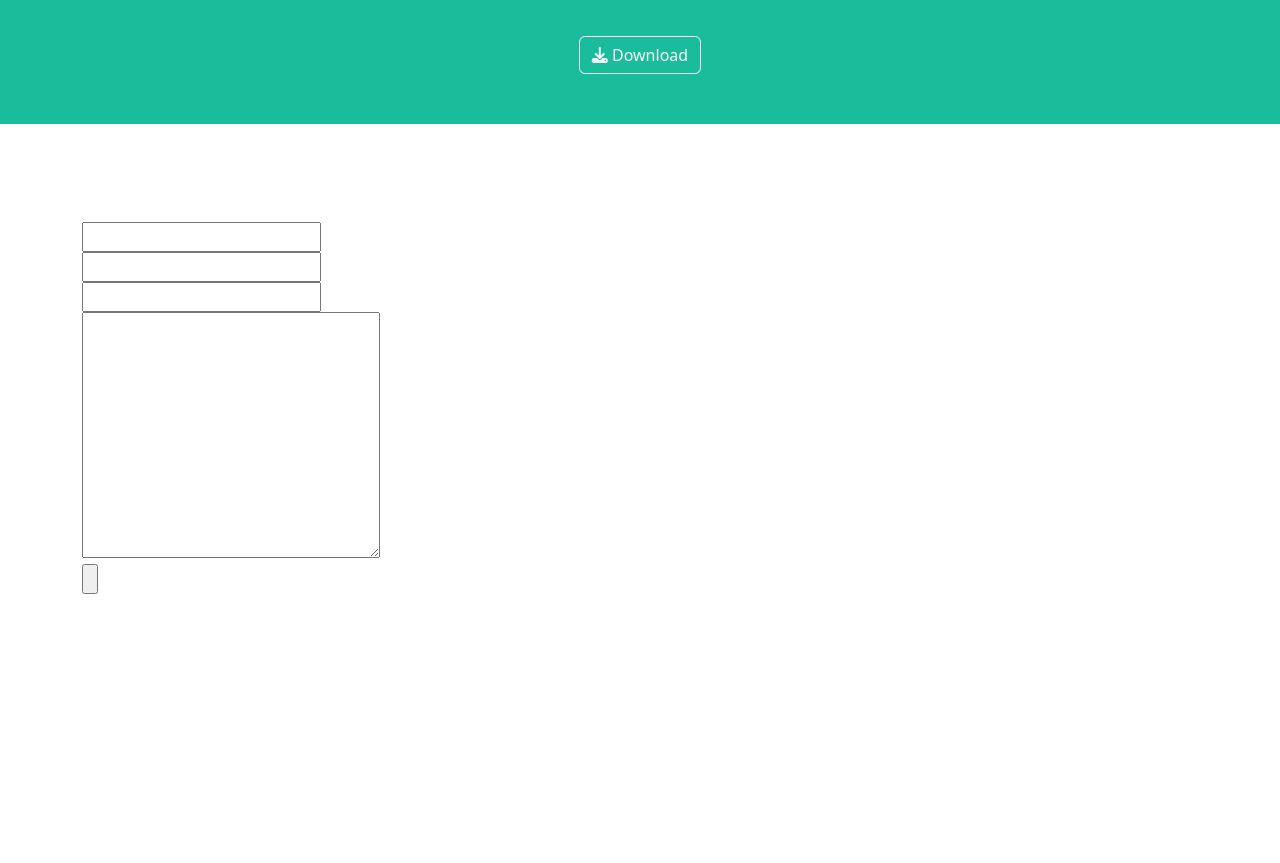
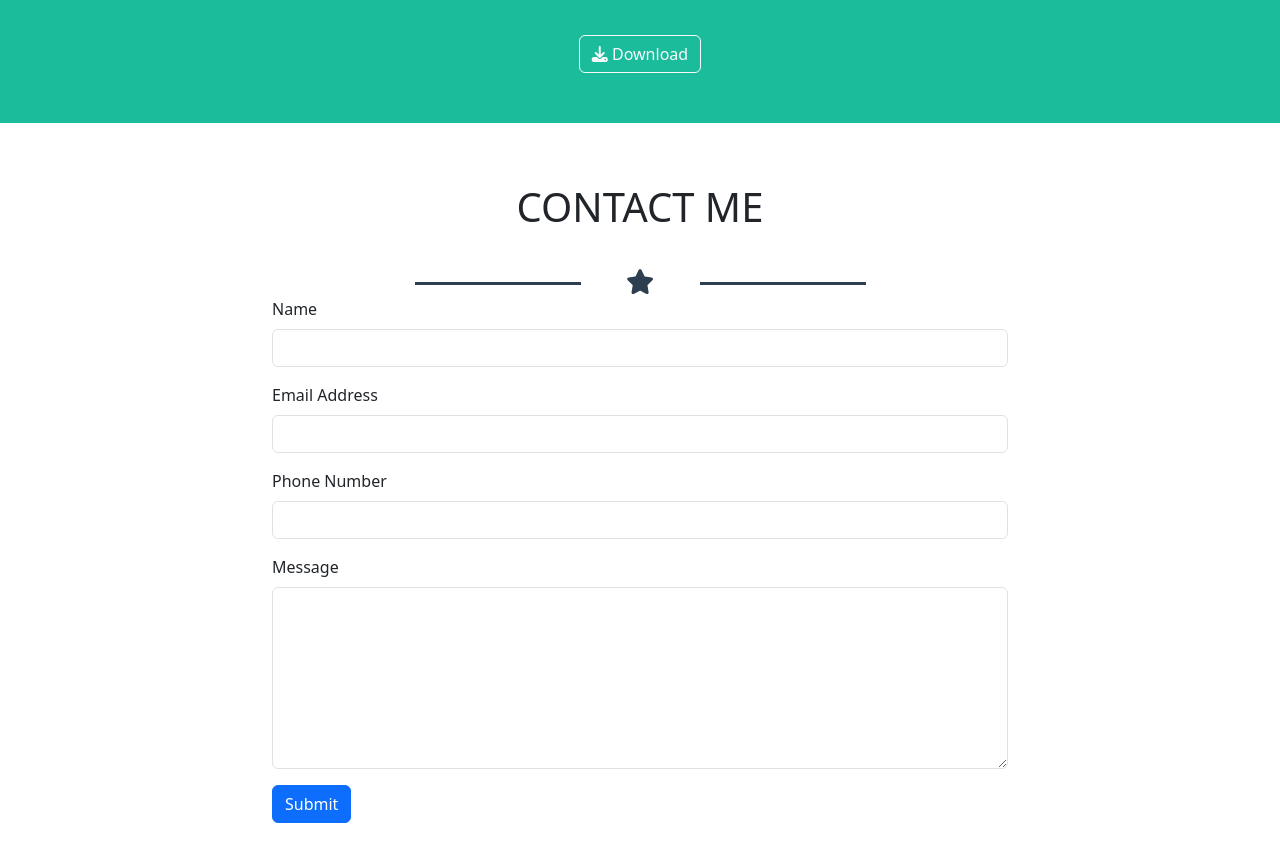
Before and after one commit to Paolo100s/html-css-bootstrap-freelancer, a plain HTML site: page index.html in a window 1280 px wide. Shown: the part 1620-2483 px from the top of the page. Before the commit the page ends 2214 px from the top, so only its background shows below. Drawn offline with nearby package versions, Linux system fonts and the light colour scheme.

Commit message:
add contact section

```diff
--- a/css/style.css
+++ b/css/style.css
@@ -69,7 +69,13 @@ header {
 }
 
 /* contact */
+.contact .fa-star {
+    color: #2c3e50;
+}
 
+.contact {
+    padding-bottom: 40px;
+}
 
 /* footer */
 .footer_top {
--- a/index.html
+++ b/index.html
@@ -44,7 +44,7 @@
                     <div class="line_white"></div>
                 </div>
                 <div class="col-1">
-                    <i class="fa-solid fa-star"></i>
+
                 </div>
                 <div class="col-2">
                     <div class="line_white"></div>
@@ -123,13 +123,14 @@
                     </div>
                 </div>
                 <div class="row justify-content-center">
-                    <div class="col-12 col-md-5 gy-4">
+                    <div class="col-12 col-md-5 gy-4 gx-5 text-start">
                         <p><strong>Freelancer is a free bootsraptheme created by Start Bootstrap. The download includes yhe complete source fileS including HTML, CSS and JavaScript as well as optional LESS stylesheets for easy customizations.</strong></p>
                     </div>
-                    <div class="col-12 col-md-5 gy-4">
+                    <div class="col-12 col-md-5 gy-4 gx-5 text-start">
                         <p><strong>Whether you're a student looking to showcase your work, a professional looking to attract clients, or a graphic artist looking to share your projects, this template is the perfect starting point!</strong></p>
                     </div>
                 </div>
+                <!-- BS button -->
                 <button type="button" class="btn btn-outline-light"><i class="fa-solid fa-download"></i>  Download</button>
             </div>
         </section>
@@ -137,33 +138,51 @@
         <!-- contact -->
         <section class="contact">
             <div class="container">
-                <h2></h2>
-                <div class="row justify-content-center">
+                <div class="row text-center">
+                    <div class="col">
+                        <h2>CONTACT ME</h2>
+                    </div>
+                </div>
+
+                <div class="row justify-content-center align-items-center text-center">
                     <div class="col-2">
-
+                        <div class="line_blue"></div>
                     </div>
                     <div class="col-1">
-
+                        <i class="fa-solid fa-star"></i>
                     </div>
                     <div class="col-2">
-
+                        <div class="line_blue"></div>
                     </div>
                 </div>
-                <form class="row" action="">
-                    <div class="col-12">
-                        <input type="text">
+
+                <form class="row justify-content-center" action="">
+                    <div class="col-8">
+                        <div class="mb-3">
+                            <label  class="form-label">Name</label>
+                            <input type="text" class="form-control">
+                        </div>
                     </div>
-                    <div class="col-12">
-                        <input type="email" name="" id="">
+                    <div class="col-8">
+                        <div class="mb-3">
+                            <label  class="form-label">Email Address</label>
+                            <input type="email" class="form-control">
+                        </div>
                     </div>
-                    <div class="col-12">
-                        <input type="text">
+                    <div class="col-8">
+                        <div class="mb-3">
+                            <label  class="form-label">Phone Number</label>
+                            <input type="tel" class="form-control">
+                        </div>
                     </div>
-                    <div class="col-12">
-                        <textarea name="" id="" cols="30" rows="10"></textarea>
+                    <div class="col-8">
+                        <div class="mb-3">
+                            <label class="form-label">Message</label>
+                            <textarea class="form-control"  rows="7"></textarea>
+                        </div>
                     </div>
-                    <div class="col-12">
-                        <input type="submit" value="">
+                    <div class="col-8">
+                        <input class="btn btn-primary" type="submit" value="Submit">
                     </div>
                 </form>
             </div>
```
